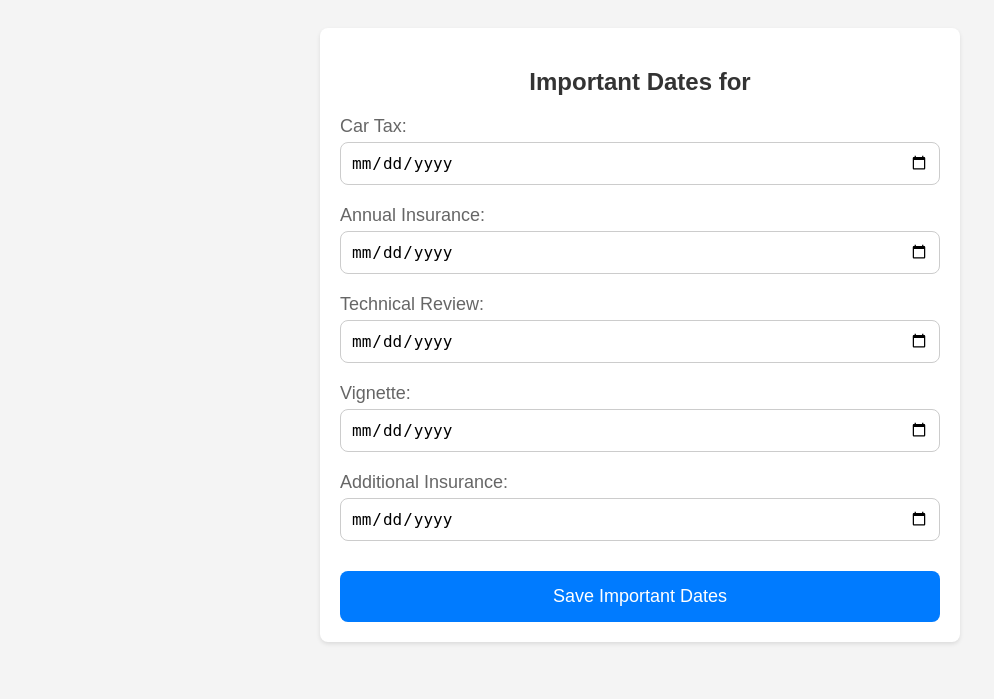
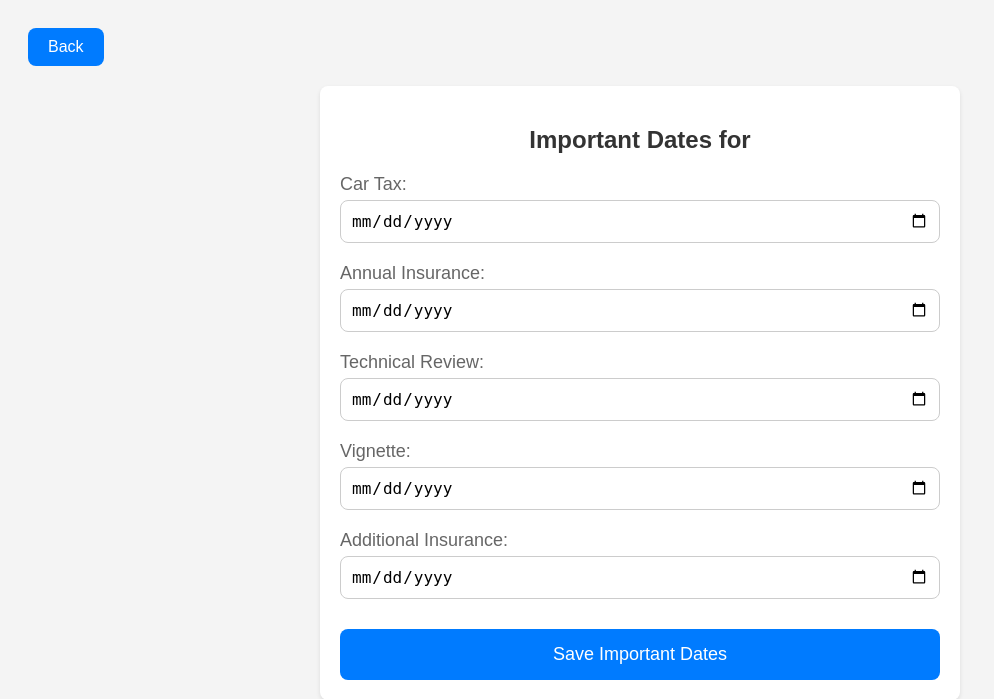
Before and after one commit to Samolet0489/CarManager, a Flask app: template src/templates/important_dates.html in a window 1280 px wide. Shown: the top 699 px of the page, without its empty margins (0-994 px from the left). Run offline with Flask 3, Linux system fonts and the light colour scheme; the template is opened without the code that fills it, so the values that code supplies are empty.

Commit message:
now we can go back

```diff
--- a/src/templates/important_dates.html
+++ b/src/templates/important_dates.html
@@ -66,9 +66,25 @@
             margin-bottom: 20px;
             text-align: center;
         }
+
+        #back-btn {
+            background-color: #007bff;
+            color: #fff;
+            border: none;
+            border-radius: 8px;
+            padding: 10px 20px;
+            font-size: 16px;
+            cursor: pointer;
+            margin-bottom: 20px;
+        }
+
+        #back-btn:hover {
+            background-color: #0056b3;
+        }
     </style>
 </head>
 <body>
+    <button id="back-btn" onclick="window.location.href = '/{{ vehicle.name }}/info';">Back</button>
     <div class="dates-container">
         <h2>Important Dates for {{ vehicle.name }}</h2>
         {% if error %}
```
